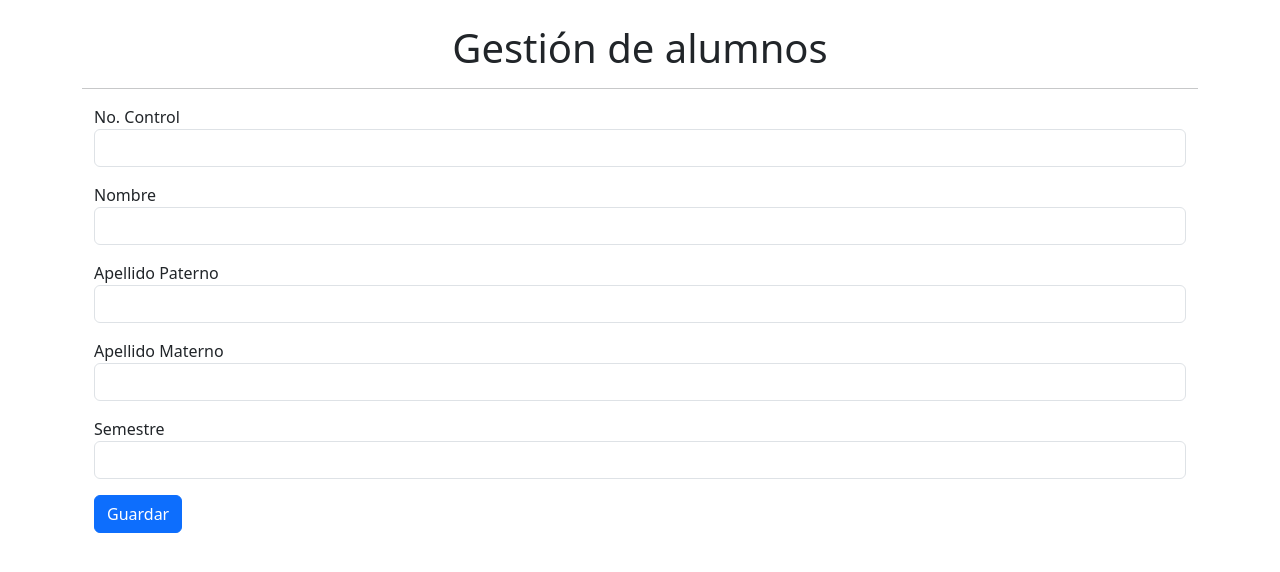
After one commit to Almrg/crud_alumnos, a Flask app: page /alumnos/new in a window 1280 px wide. The commit adds this page. Shown: the top 572 px of the page. Run offline with Flask 3, Linux system fonts and the light colour scheme.

Commit message:
creando estudiante

```diff
--- /dev/null
+++ b/templates/create_estudiante.html
@@ -0,0 +1,27 @@
+{% extends 'base.html' %}
+{% block title %}Agregar Estudiante{% endblock %}
+{% block content %}
+<form action="{{ url_for('create_estudiante') }}" method="POST">
+    <div class="form-group mb-3">
+        <label for="no_control">No. Control</label>
+        <input type="text" class="form-control" id="no_control" name="no_control" required>
+    </div>
+    <div class="form-group mb-3">
+        <label for="nombre">Nombre</label>
+        <input type="text" class="form-control" id="nombre" name="nombre" required>
+    </div>
+    <div class="form-group mb-3">
+        <label for="ap_paterno">Apellido Paterno</label>
+        <input type="text" class="form-control" id="ap_paterno" name="ap_paterno" required>
+    </div>
+    <div class="form-group mb-3">
+        <label for="ap_materno">Apellido Materno</label>
+        <input type="text" class="form-control" id="ap_materno" name="ap_materno" required>
+    </div>
+    <div class="form-group mb-3">
+        <label for="semestre">Semestre</label>
+        <input type="number" class="form-control" id="semestre" name="semestre" required>
+    </div>
+    <button type="submit" class="btn btn-primary">Guardar</button>
+</form>
+{% endblock %}
--- a/templates/index.html
+++ b/templates/index.html
@@ -1,7 +1,7 @@
 {% extends 'base.html' %}
 {% block title %}Lista de alumnos{% endblock %}
 {% block content %}
-<!--<a href="{{ url_for('create_estudiante') }}" class="btn btn-success mb-3">Agregar Estudiante</a>!-->
+<a href="{{ url_for('create_estudiante') }}" class="btn btn-success mb-3">Agregar Estudiante</a>
 <table class="table table-bordered">
     <thead>
         <tr>
```
